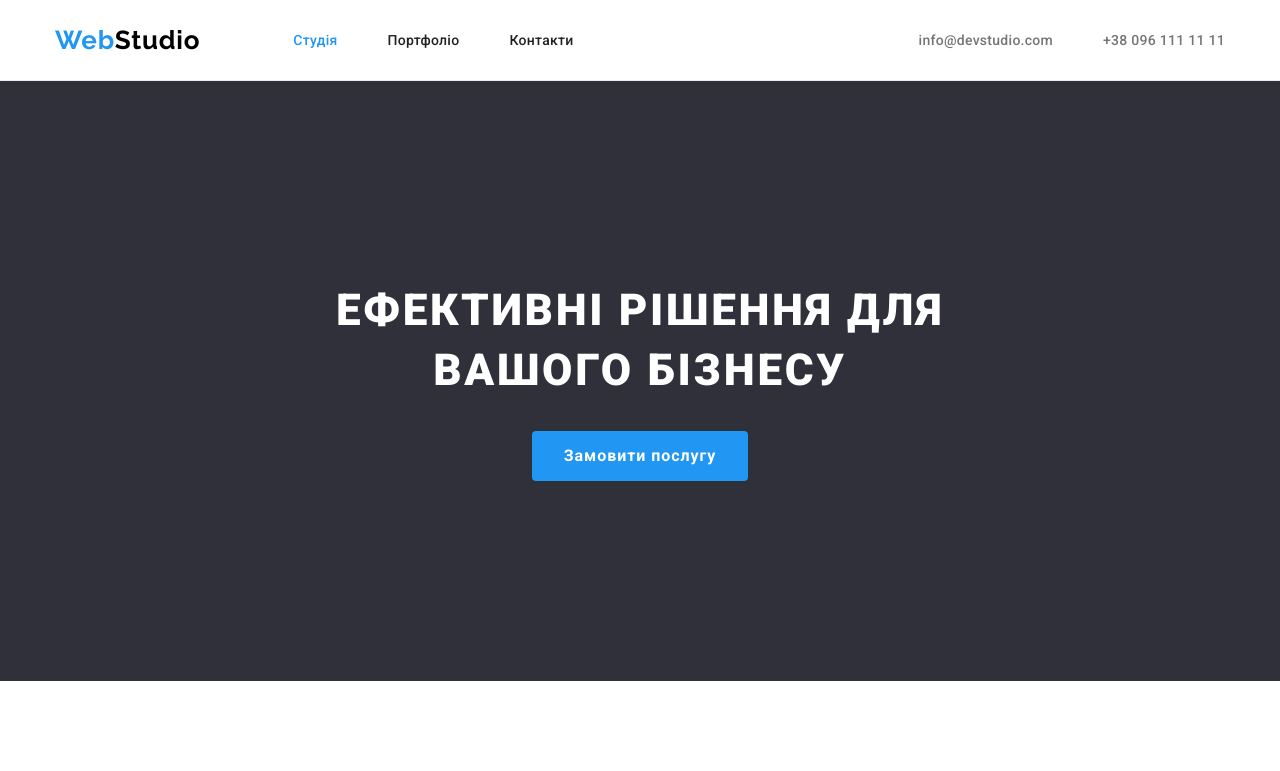
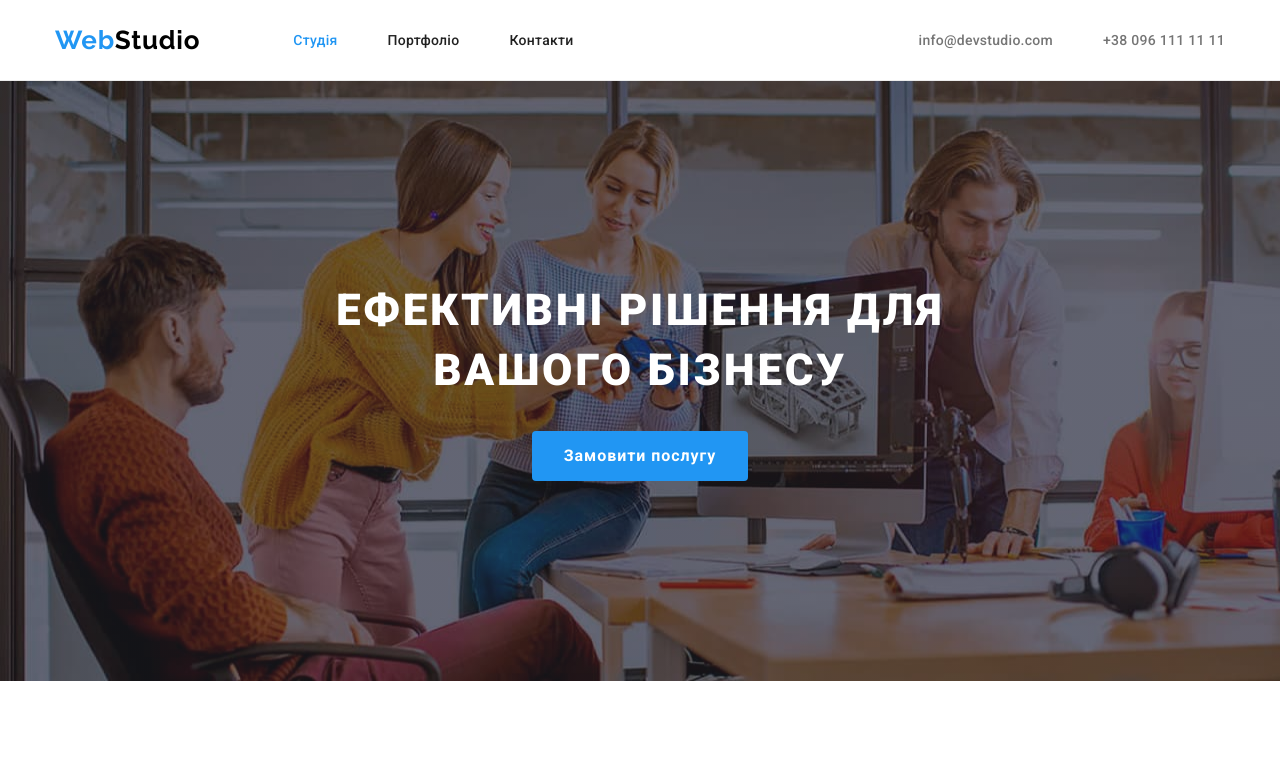
Before and after one commit to NovikovaTetiana/goit-markup-hw-04, a plain HTML site: page index.html in a window 1280 px wide. Shown: the top 771 px of the page. Drawn offline with nearby package versions, Linux system fonts and the light colour scheme.

Commit message:
section hero

```diff
--- a/css/style.css
+++ b/css/style.css
@@ -134,8 +134,9 @@ body {
 
 /* __________HERO___________ */
 .hero {
-    background-color: var(--background-color);
+    background-image: linear-gradient(rgba(47, 48, 58, 0.4), rgba(47, 48, 58, 0.4)), url(../images/hero.jpg);
     padding: 200px 0;
+    max-width: 1600px;
     text-align: center;
 }
 
```
Also changed, not shown: index.html (+1 -1 lines).
